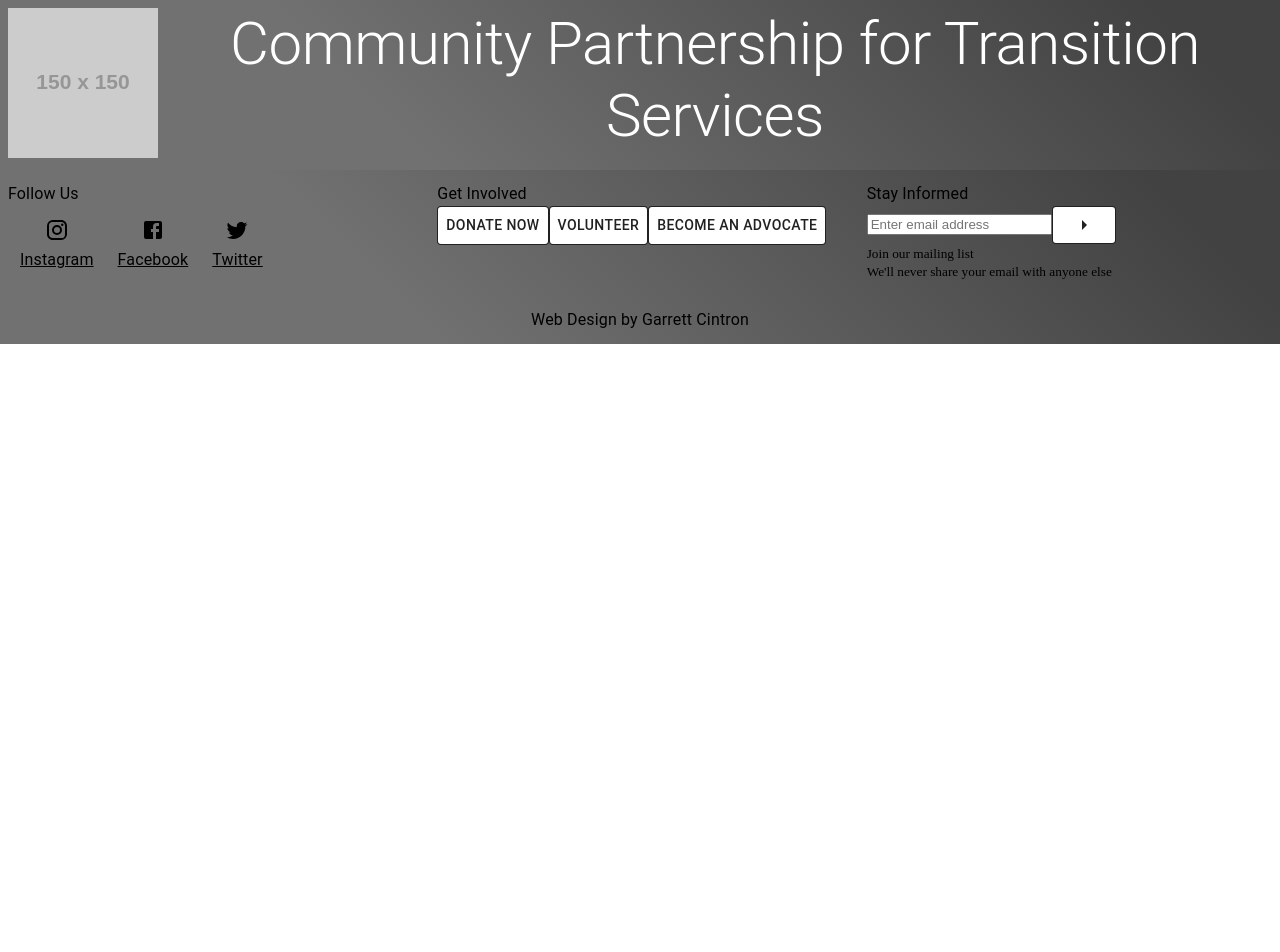
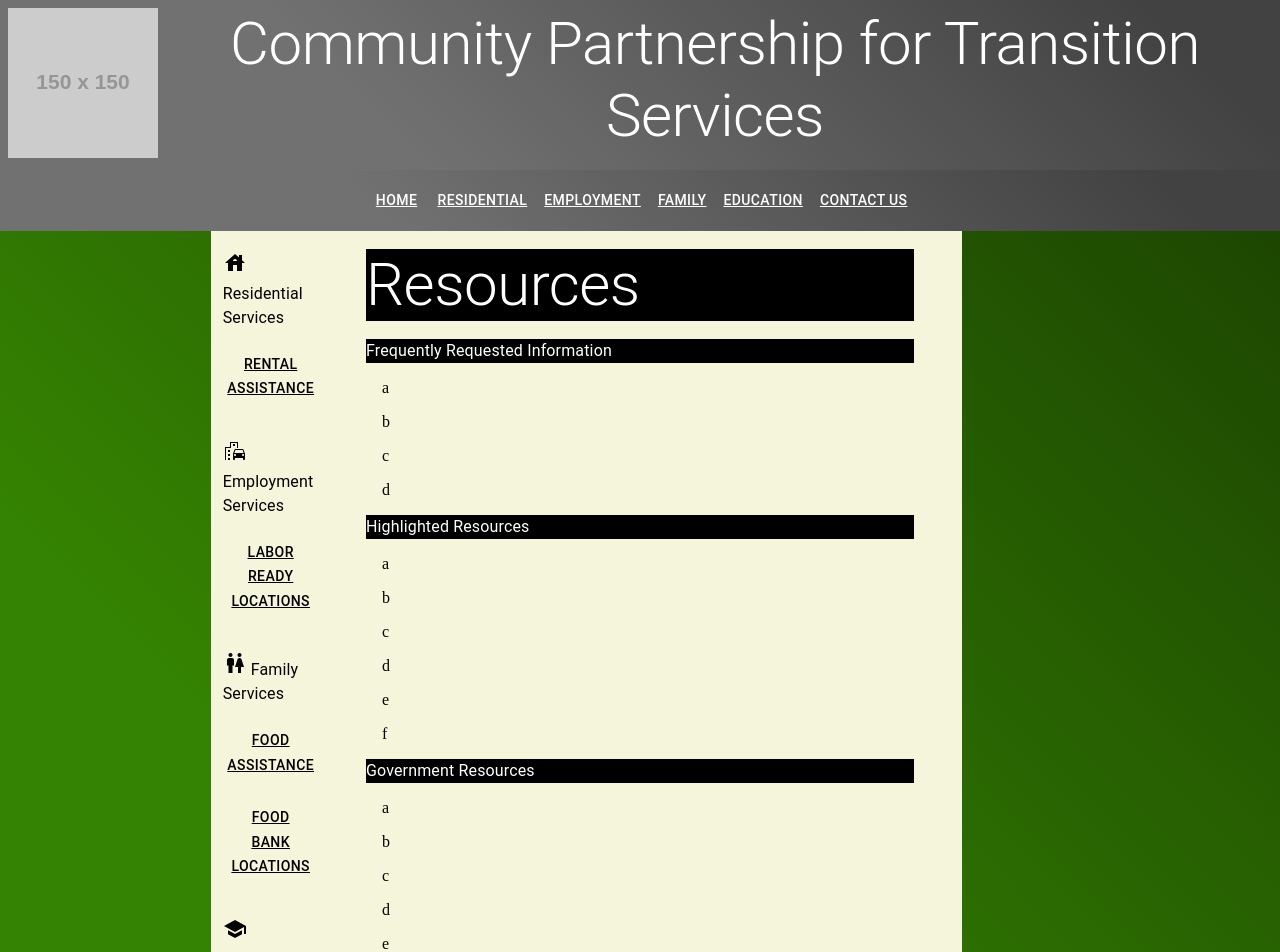
Before and after one commit to tiggerman120/thurston-county-cpts, a React (Create React App) app: page /residential in a window 1280 px wide. Shown: the top 952 px of the page. Before the commit the page ends 800 px from the top, so only its background shows below. Built offline with nearby package versions, Linux system fonts and the light colour scheme.

Commit message:
styling and structure changes made. navbar re-put in.

```diff
--- a/src/App.js
+++ b/src/App.js
@@ -1,14 +1,14 @@
 import { Grid } from '@material-ui/core';
-//import About from './components/contact/contact';
+import About from './components/contact/contact';
 import Aside from './components/aside/aside';
-//import Education from './components/education/education';
-//import Employment from './components/employment/employment';
-//import Family from './components/family/family';
+import Education from './components/education/education';
+import Employment from './components/employment/employment';
+import Family from './components/family/family';
 import Footer from './components/footer/footer';
 import Header from './components/header/header';
 import Main from './components/main/main';
-//import Navbars from './components/navbar/navbar';
-//import Residential from './components/residential/residential';
+import Navbars from './components/navbar/navbar';
+import Residential from './components/residential/residential';
 import { makeStyles } from '@material-ui/core/styles';
 import Hidden from '@material-ui/core/Hidden';
 
@@ -31,7 +31,7 @@ const useStyles = makeStyles((theme) => ({
     textAlign: 'center',
   },
   navbar: {
-
+    textAlign: 'center',
 
 
     [theme.breakpoints.only('xs')]: {
@@ -79,9 +79,9 @@ function App() {
         </Hidden>
 
 
-        {/* <Grid item xs={12} className={classes.navbar}>
+        <Grid item xs={12} className={classes.navbar}>
           <Navbars />
-        </Grid> */}
+        </Grid>
 
 
 
@@ -99,35 +99,65 @@ function App() {
             </Grid>
           </Route>
 
-          {/* <Route path="/residential">
-            <Grid item xs={12} sm={10} className={classes.residential}>
+          <Route path="/residential">
+            <Grid item xs={2}>
+
+            </Grid>
+            <Grid item xs={4} sm={1} className={classes.aside}>
+              <Aside />
+            </Grid>
+            <Grid item xs={4} sm={6} className={classes.residential}>
               <Residential />
             </Grid>
           </Route>
 
           <Route path="/employment">
-            <Grid item xs={12} sm={10} className={classes.employment}>
+            <Grid item xs={2}>
+
+            </Grid>
+            <Grid item xs={4} sm={1} className={classes.aside}>
+              <Aside />
+            </Grid>
+            <Grid item xs={4} sm={6} className={classes.home}>
               <Employment />
             </Grid>
           </Route>
 
           <Route path="/family">
-            <Grid item xs={12} sm={10} className={classes.family}>
+            <Grid item xs={2}>
+
+            </Grid>
+            <Grid item xs={4} sm={1} className={classes.aside}>
+              <Aside />
+            </Grid>
+            <Grid item xs={4} sm={6} className={classes.home}>
               <Family />
             </Grid>
           </Route>
 
           <Route path="/education">
-            <Grid item xs={12} sm={10} className={classes.education}>
+            <Grid item xs={2}>
+
+            </Grid>
+            <Grid item xs={4} sm={1} className={classes.aside}>
+              <Aside />
+            </Grid>
+            <Grid item xs={4} sm={6} className={classes.home}>
               <Education />
             </Grid>
           </Route>
 
           <Route path="/about">
-            <Grid item xs={12} sm={10} className={classes.about}>
+            <Grid item xs={2}>
+
+            </Grid>
+            <Grid item xs={4} sm={1} className={classes.aside}>
+              <Aside />
+            </Grid>
+            <Grid item xs={4} sm={6} className={classes.home}>
               <About />
             </Grid>
-          </Route> */}
+          </Route>
         </Switch>
 
         <Hidden only="xs">
@@ -136,7 +166,7 @@ function App() {
           </Grid>
         </Hidden>
       </Router>
-    </Grid>
+    </Grid >
   );
 }
 
--- a/src/components/education/education.js
+++ b/src/components/education/education.js
@@ -1,6 +1,5 @@
 import { makeStyles } from '@material-ui/core/styles';
 import { Card, Grid, Paper, Typography } from '@material-ui/core';
-
 
 const useStyles = makeStyles((theme) => ({
   root: {
--- a/src/components/employment/employment.js
+++ b/src/components/employment/employment.js
@@ -1,6 +1,5 @@
 import { makeStyles } from '@material-ui/core/styles';
 import { Card, Grid, Paper, Typography } from '@material-ui/core';
-
 
 const useStyles = makeStyles((theme) => ({
   root: {
--- a/src/components/family/family.js
+++ b/src/components/family/family.js
@@ -54,14 +54,6 @@ const Family = () => {
 
   return (
     <Container>
-      <Container>
-        <a href="#top"><Typography>Top of page</Typography></a>
-      </Container>
-      <br />
-      <Container>
-        <Typography className={classes.resourcesTypo}>Resources</Typography>
-      </Container>
-      <br />
       <Card elevation={3} square className={classes.topCard}></Card>
       <br />
       <Container>
@@ -94,6 +86,9 @@ const Family = () => {
           <ListItem>e</ListItem>
         </List>
       </Container>
+      <Container>
+        <a href="#top"><Typography>Top of page</Typography></a>
+      </Container>
     </Container>
   )
 }
--- a/src/components/navbar/navbar.js
+++ b/src/components/navbar/navbar.js
@@ -1,10 +1,6 @@
 import React, { useState } from 'react';
 import { Button, Divider, Grid } from '@material-ui/core';
 import { makeStyles } from '@material-ui/core/styles';
-//import Navbar from 'react-bootstrap/Navbar';
-//import Nav from 'react-bootstrap/Nav';
-import Form from 'react-bootstrap/Form';
-import FormControl from 'react-bootstrap/FormControl';
 import { Link } from "react-router-dom";
 
 
@@ -48,16 +44,6 @@ const Navbars = () => {
   return (
     <Grid container spacing={3} justify="center" className={classes.root}>
       <Grid item xs={12} >
-        {/* <Navbar bg="dark" variant="dark">
-    <Navbar.Brand href="#home">Navbar</Navbar.Brand>
-    <Nav className="mr-auto">
-      <Nav.Link href="#home">Home</Nav.Link>
-      <Nav.Link href="#features">Features</Nav.Link>
-      <Nav.Link href="#pricing">Pricing</Nav.Link>
-    </Nav>
-
-  </Navbar> */}
-
         <Button className={classes.button} onClick={onClickHandler}><Link to="/" className={classes.link}>Home</Link></Button>
         <Divider className={classes.divider} orientation="vertical" flexItem />
         <Button className={classes.button} onClick={onClickHandler}><Link to="residential" className={classes.link}>Residential</Link></Button>
@@ -69,10 +55,10 @@ const Navbars = () => {
         <Button className={classes.button} onClick={onClickHandler}><Link to="education" className={classes.link}>Education</Link></Button>
         <Divider className={classes.divider} orientation="vertical" flexItem />
         <Button className={classes.button} onClick={onClickHandler}><Link to="about" className={classes.link}>Contact Us</Link></Button>
-        <Form inline className={classes.form}>
-      <FormControl type="text" placeholder="Search" className="mr-sm-2" />
+        {/* <Form inline className={classes.form}>
+      <FormControl type="text" className="mr-sm-2" />
       <Button className={classes.button} variant="outlined">Search</Button>
-    </Form>
+    </Form> */}
       </Grid>
     </Grid>
   )
--- a/src/components/residential/residential.js
+++ b/src/components/residential/residential.js
@@ -1,9 +1,10 @@
 import { makeStyles } from '@material-ui/core/styles';
-import { Grid, List, ListItem, Paper, Typography } from '@material-ui/core';
+import { Container, Grid, List, ListItem, Typography } from '@material-ui/core';
 
 const useStyles = makeStyles((theme) => ({
   root: {
     flexGrow: 1,
+    alignContent: 'space-between',
     [theme.breakpoints.only('xs')]: {
       alignContent: 'center',
     },
@@ -32,8 +33,9 @@ const useStyles = makeStyles((theme) => ({
     },
   },
   topCard: {
-    width: '96%',
-    height: '500px',
+    width: '30%',
+    height: '400px',
+    display: 'inline-block',
     marginLeft: '15px',
 
     [theme.breakpoints.only('xs')]: {
@@ -42,8 +44,26 @@ const useStyles = makeStyles((theme) => ({
       margin: 'auto',
     }
   },
+  topCardRight: {
+    float: 'right',
+    width: '30%',
+    height: '400px',
+    display: 'inline-block',
+    marginLeft: '15px',
+  },
+  bottomCardRight: {
+    float: 'right',
+    width: '30%',
+    height: '400px',
+    display: 'inline-block',
+    marginLeft: '15px',
+  },
   typography: {
     textAlign: 'center',
+  },
+  resourcesTypo: {
+    color: 'white',
+    backgroundColor: 'black',
   },
 }))
 
@@ -52,9 +72,25 @@ const Residential = () => {
 
   return (
     <Grid container spacing={3} className={classes.root}>
-      <Grid item xs={12}>
-        <Paper className={classes.topCard}>
-          <Typography>Ipsum Lorem</Typography>
+        <Container>
+
+      <br />
+      <Container>
+        <Typography variant="h2" className={classes.resourcesTypo}>Resources</Typography>
+      </Container>
+
+      <br />
+      <Container>
+        <Typography className={classes.resourcesTypo}>Frequently Requested Information</Typography>
+        <List>
+          <ListItem>a</ListItem>
+          <ListItem>b</ListItem>
+          <ListItem>c</ListItem>
+          <ListItem>d</ListItem>
+        </List>
+      </Container>
+      <Container>
+        <Typography className={classes.resourcesTypo}>Highlighted Resources</Typography>
         <List>
           <ListItem>a</ListItem>
           <ListItem>b</ListItem>
@@ -62,10 +98,22 @@ const Residential = () => {
           <ListItem>d</ListItem>
           <ListItem>e</ListItem>
           <ListItem>f</ListItem>
-            <ListItem>g</ListItem>
         </List>
-        </Paper>
-      </Grid>
+      </Container>
+      <Container>
+        <Typography className={classes.resourcesTypo}>Government Resources</Typography>
+        <List>
+          <ListItem>a</ListItem>
+          <ListItem>b</ListItem>
+          <ListItem>c</ListItem>
+          <ListItem>d</ListItem>
+          <ListItem>e</ListItem>
+        </List>
+      </Container>
+      <Container>
+        <a href="#top"><Typography>Top of page</Typography></a>
+      </Container>
+    </Container>
     </Grid>
   )
 }
```
Also changed, not shown: src/components/main/main.js (+0 -20 lines). Lines whose indentation alone changed are shown as unchanged.
